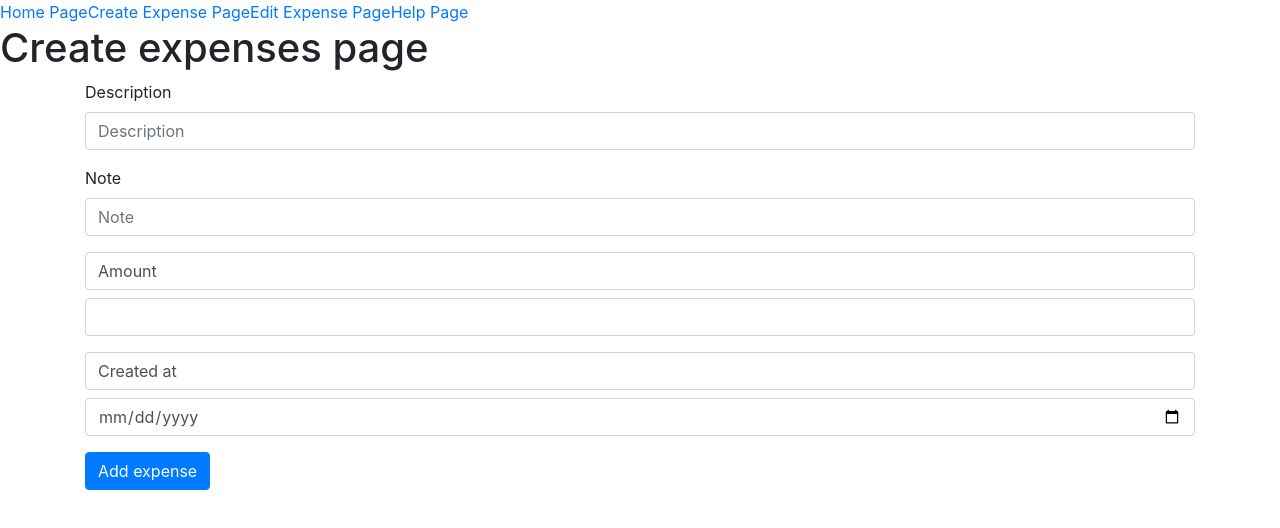
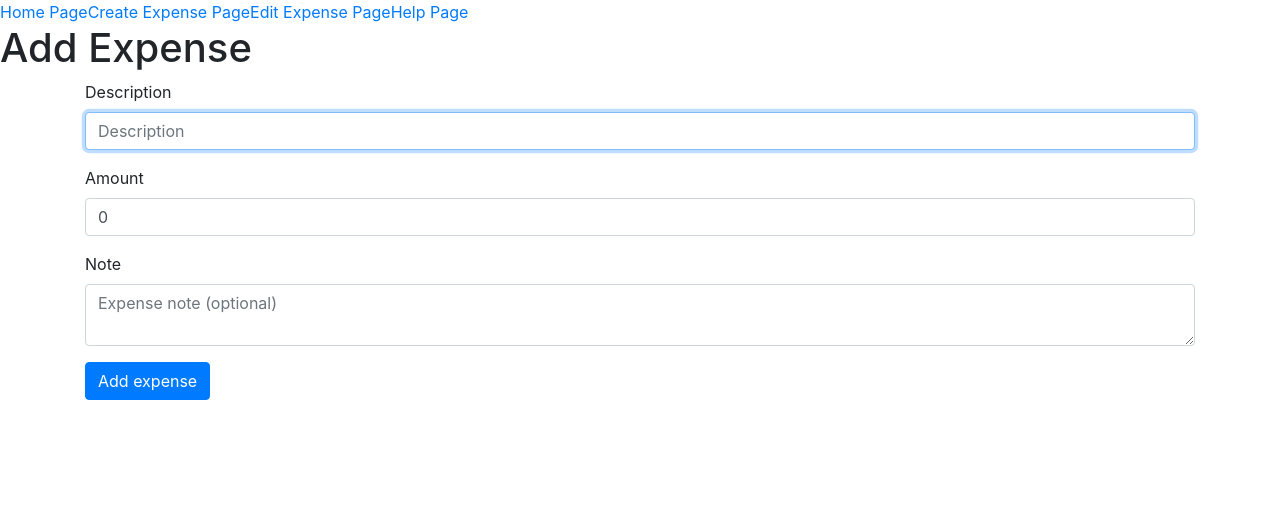
Before and after one commit to gersondeveloper/expensify-app-new, a React app: page /create in a window 1280 px wide. Shown: the top 528 px of the page. Built offline with nearby package versions, Linux system fonts and the light colour scheme.

Commit message:
Creating expense add edit form

```diff
--- a/src/Components/ExpenseCreatePage.js
+++ b/src/Components/ExpenseCreatePage.js
@@ -1,31 +1,13 @@
 import React from 'react'
+import ExpenseForm from './ExpenseForm'
 
-const ExpenseCreatePage = () => (
+const ExpenseCreatePage = () => {
+  return (
     <div>
-        <h1>Create expenses page</h1>
-        <div className="container">
-          <form>
-            <div className="form-group">
-                <label htmlFor="description">Description</label>
-                <input type="text" className="form-control" id="description" placeholder="Description"/>
-              </div>
-              <div className="form-group">
-                <label htmlFor="note">Note</label>
-                <input type="text" className="form-control" id="note" placeholder="Note"/>
-              </div>
-              <div className="form-group">
-              <label className="form-control" htmlFor="amount">Amount</label>
-                <input type="number" className="form-control" id="amount"/>
-              </div>
-              <div className="form-group">
-              <label className="form-control" htmlFor="createdAt">Created at</label>
-                <input type="date" className="form-control" id="createdAt" placeholder="Created at"/>
-              </div>
-              <button type="submit" className="btn btn-primary" >Add expense</button>
-            </form>
-        </div>
-
+      <h1>Add Expense</h1>
+      <ExpenseForm />
     </div>
-)
+  )
+}
 
 export default ExpenseCreatePage
--- /dev/null
+++ b/src/Components/ExpenseForm.js
@@ -0,0 +1,74 @@
+import React from 'react'
+
+export default class ExpenseForm extends React.Component {
+    state = {
+        description: '',
+        note: '',
+        amount: 0
+    }
+
+    onDescriptionChange = (e) => {
+        const description = e.target.value
+        this.setState(() => ({ description }))
+    }
+
+    onAmountChange = (e) => {
+        const amount = e.target.value
+        if (amount.match(/^\d*(\.\d{0,2})?$/)) {
+            this.setState(() => ({ amount }));
+          }
+    }
+
+    onNoteChange = (e) => {
+        const note = e.target.value
+        this.setState(() => ({ note }))
+    }
+
+    render() {
+        return (
+            <div>
+                <div className='container'>
+                    <form>
+                        <div className="form-group">
+                            <label htmlFor="description">Description</label>
+                            <input
+                                autoFocus
+                                type="text"
+                                className="form-control"
+                                id="description"
+                                placeholder="Description"
+                                value={this.state.description}
+                                onChange={this.onDescriptionChange}
+                                />
+                        </div>
+                        <div className="form-group">
+                            <label htmlFor="amount">Amount</label>
+                            <input
+                                type="number"
+                                className="form-control"
+                                id="amount"
+                                value={this.state.amount}
+                                onChange={this.onAmountChange}/>
+                        </div>
+                        <div className="form-group">
+                            <label htmlFor="note">Note</label>
+                            <textarea
+                                className="form-control"
+                                id="note"
+                                placeholder="Expense note (optional)"
+                                value={this.state.note}
+                                onChange={this.onNoteChange}/>
+                        </div>
+                        <div>
+                            <button
+                                type="button"
+                                className="btn btn-primary">
+                                    Add expense
+                            </button>
+                        </div>
+                    </form>
+                </div>
+            </div>
+        )
+    }
+}
```
